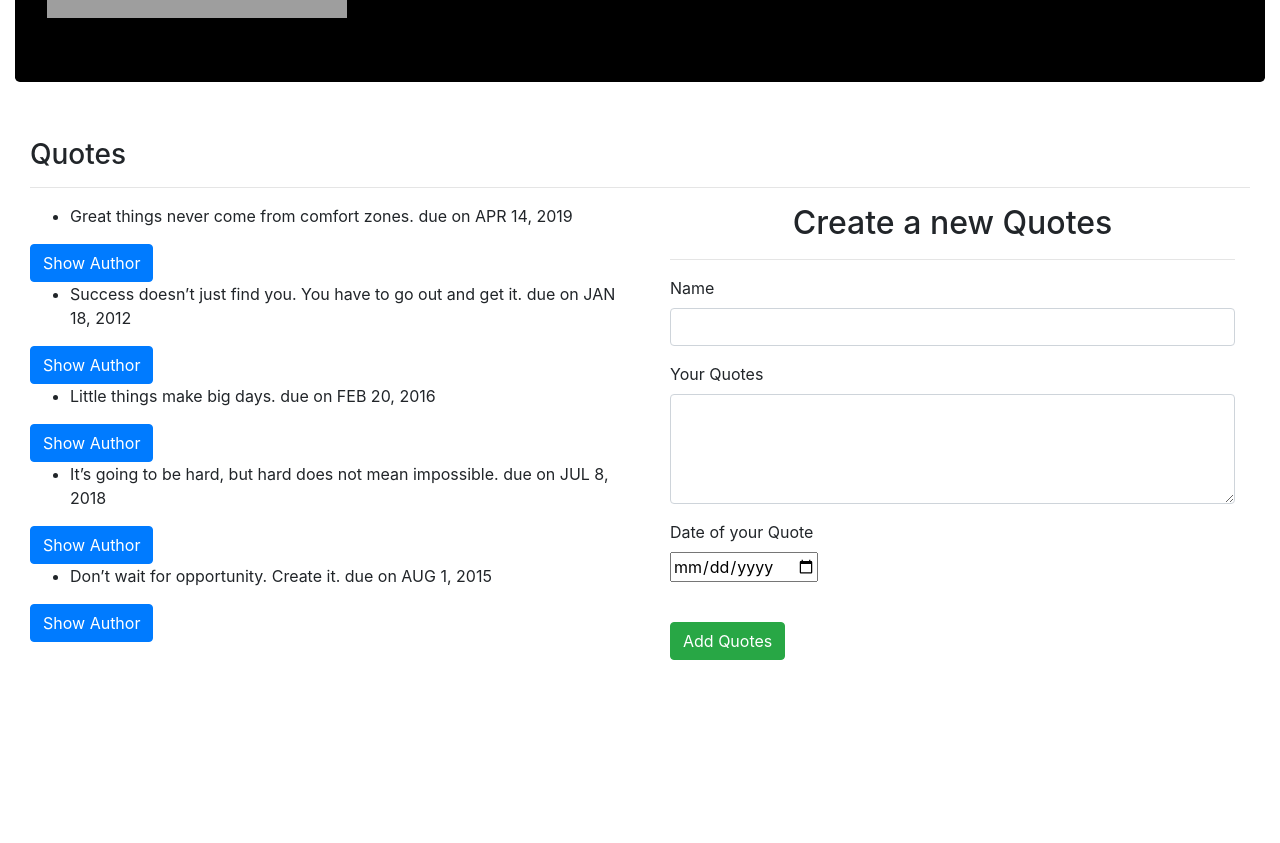
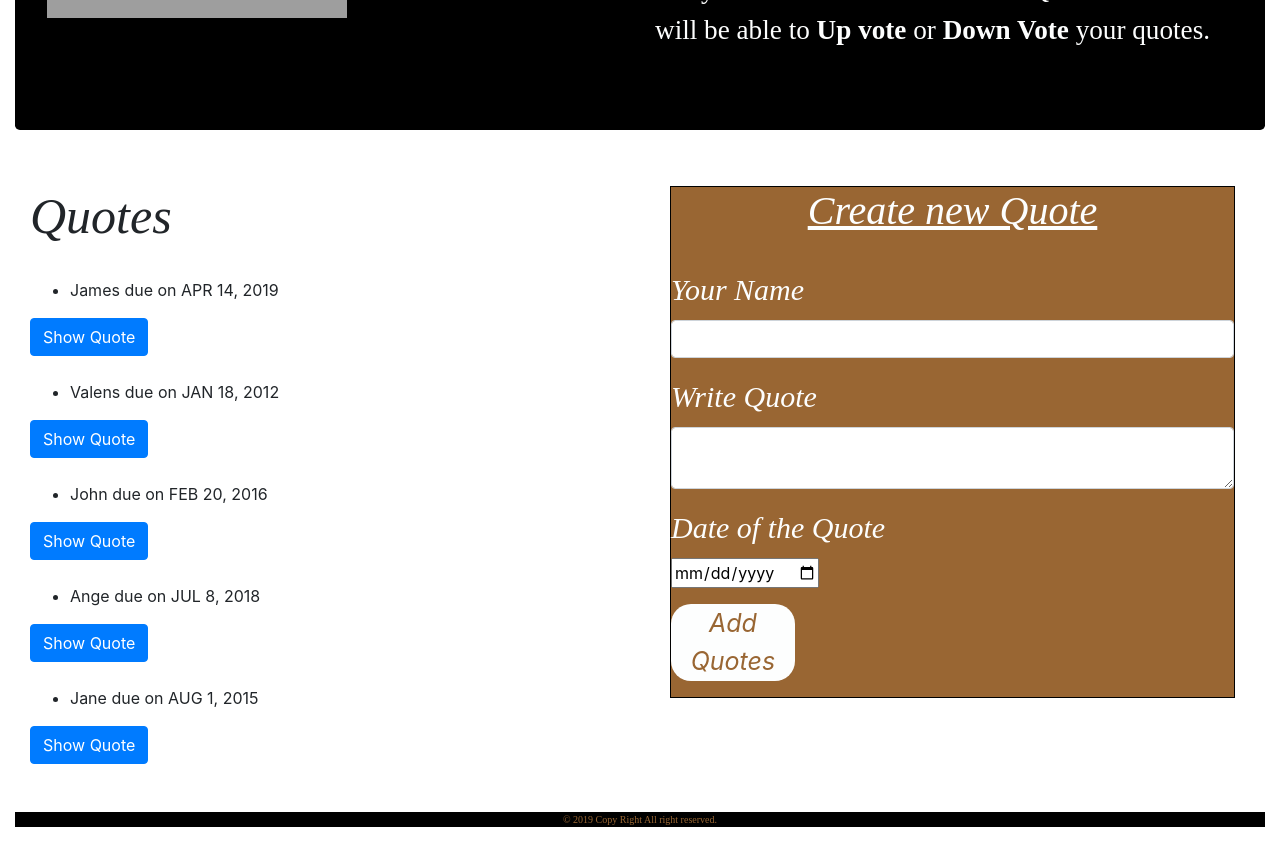
Before and after one commit to finaclemence15/quotes-app, an Angular app: page / in a window 1280 px wide. Shown: the part 380-1223 px from the top of the page. Before the commit the page ends 1040 px from the top, so only its background shows below. Built offline with nearby package versions, Linux system fonts and the light colour scheme; grey boxes are pictures that could not be loaded; a web font is replaced by a local one.

Commit message:
adding footer

```diff
--- a/src/app/app.component.css
+++ b/src/app/app.component.css
@@ -15,6 +15,14 @@ h1{
 }
 p{
     color: #FDFEFE;
-    font-size: 150%;
-    font-family: 'Play', sans-serif;
+    font-size: 170%;
+    font-family: 'Times New Roman', Times, serif;
 }
+.footer{
+   background-color: black;
+  }
+  #copy{
+    color:#996633;
+    font-size: 10px;
+    text-align: center;
+  }
--- a/src/app/app.component.html
+++ b/src/app/app.component.html
@@ -9,21 +9,20 @@
   </div>
   <div class="col-md-6">
     <br> <br>
-    <h2 id="head2"> Welcome to my site.</h2>
-    <p> <br> This is a website where you can Add your Quotes and you will be able to delete that Quotes</p>
+    <h2 id="head2"> <strong>Welcome to my site</strong></h2>
+    <p> <br> This is a website where you can Add your Quotes and you will be able to delete that Quotes.
+    and others will be able to <strong>Up vote</strong> or <strong>Down Vote</strong> your quotes.</p>
   </div>
 </div>
 </div><br>
-<!-- <div>
-    <h3>Quotes</h3>
-    <hr>
-    <ul>
-        <li *ngFor='let quotes of quote'>
-          {{quotes.name}}
-        </li>
-    </ul>
-  </div> -->
-
 <!-- <router-outlet></router-outlet> -->
 <app-quote1></app-quote1>
+<br>
+<div class="row">
+    <div class="col-md-12">
+      <div class="footer">
+          <p id="copy">&copy; 2019 Copy Right All right reserved.<p>
+      </div>
+    </div>
+  </div>
 </div>
--- a/src/app/quote1-details/quote1-details.component.html
+++ b/src/app/quote1-details/quote1-details.component.html
@@ -1,6 +1,7 @@
 <!-- <p>quote1-details works!</p> -->
-<p>{{quotes.author}}</p>
+<p>Says that "<strong> <em> {{quotes.author}}</em> </strong>"</p>
+<!-- <p>{{quotes.name}}</p> -->
 <p>This Quotes was Published in {{quotes.completeDate|dateCount}} days</p>
-<button (click)= 'quotesDelete(true)' class="btn btn-outline-primary">Delete Quotes</button> <br> <br>
-<button (click)= 'quotesComplete(true)' class="btn btn-success">Up Vote</button>
-<button (click)= 'quotesComplete(true)' class="btn btn-warning">Down Vote</button>
+<button (click)= 'quotesDelete(true)' class="btn btn-outline-primary">Delete Quote</button> <br> <br>
+<!-- <button (click)= 'quotesComplete(true)' class="btn btn-success">Up Vote</button>
+<button (click)= 'quotesComplete(true)' class="btn btn-warning">Down Vote</button> -->
--- a/src/app/quote1-details/quote1-details.component.ts
+++ b/src/app/quote1-details/quote1-details.component.ts
@@ -10,9 +10,9 @@ export class Quote1DetailsComponent implements OnInit {
   @Input() quotes:  Quotes;
   @Output() isComplete = new EventEmitter<boolean>();
 
-  quotesComplete(complete:boolean){
-    this.isComplete.emit(complete);
-  }
+  // quotesComplete(complete:boolean){
+  //   this.isComplete.emit(complete);
+  // }
   quotesDelete(complete:boolean){
     this.isComplete.emit(complete);
   }
--- a/src/app/quote1-form/quote1-form.component.css
+++ b/src/app/quote1-form/quote1-form.component.css
@@ -0,0 +1,26 @@
+.form1{
+    background-color: #996633;
+    border: 1px solid black;
+    color: #FDFEFE;
+
+}
+#l1{
+  font-style: oblique;
+  font-size: 30px;
+  font-family: 'Times New Roman', Times, serif;
+}
+#btn{
+    background-color: #FDFEFE;
+    color: #996633;
+    border: none;
+    width:22%;
+    font-size:25px;
+    border-radius: 20px;
+    font-style: oblique;
+}
+#hd2{
+  font-style: oblique;
+  font-size: 40px;
+  font-family: 'Times New Roman', Times, serif;
+  text-decoration: underline;
+}
--- a/src/app/quote1-form/quote1-form.component.html
+++ b/src/app/quote1-form/quote1-form.component.html
@@ -1,11 +1,11 @@
 <!-- <p>quote1-form works!</p> -->
 <div class="container-fluid">
-        <h2 class="text-center">Create a new Quotes</h2>
-        <hr>
+  <div class="form1">
+        <h2 class="text-center" id="hd2">Create  new Quote</h2>
+        <br>
         <form (ngSubmit)='submitQuotes()' #quoteForm='ngForm'>
             <div class="form-group">
-
-                <label for="name">Name</label>
+                <label for="name" id="l1">Your Name</label>
                 <input type="text" class="form-control" id="name" [(ngModel)]="newQuotes.name" name="name" #name='ngModel' required>
                 <!-- Display {{newQuotes.name}} -->
                 <div [hidden]="name.valid || name.pristine" class="alert alert-danger">
@@ -14,23 +14,33 @@
             </div>
             <div class="form-group">
 
-                <label for="quote">Your Quotes</label>
+                <label for="quote" id="l1">Write Quote</label>
                 <!-- <textarea class="form-control" id="description" rows="4" required></textarea> -->
-                <textarea class="form-control" id="quote" rows="4" [(ngModel)]="newQuotes.quote" name="quote" #quote="ngModel" required></textarea>
+                <textarea class="form-control" id="quote" rows="2" [(ngModel)]="newQuotes.author" name="quote" #quote="ngModel" required></textarea>
                 <div [hidden]="quote.valid || quote.pristine" class="alert alert-danger">
                   <p>Quotes is required</p>
                 </div>
 
             </div>
+
+            <!-- <div class="form-group">
+                <label for="author" id="l1">Author Name</label>
+                <input type="text" class="form-control" id="author" [(ngModel)]="newQuotes.author" name="author" #name='ngModel' required>
+                <div [hidden]="author.valid || author.pristine" class="alert alert-danger">
+                        <p>Author is required</p>
+                      </div>
+            </div> -->
             <div class="form-group">
-                <label for="complete">Date of your Quote</label> <br>
+                <label for="complete" id="l1">Date of the Quote</label> <br>
                 <!-- <input type='date' id="complete" required>  -->
                 <input type='date' id="complete" [(ngModel)]="newQuotes.completeDate" name="completeDate" #completeDate="ngModel" required>
                 <div [hidden]="completeDate.valid || completeDate.pristine" class="alert alert-danger">
                   <p>Date is required</p>
-                </div>
+                </div><br>
 
-            </div> <br>
-            <button type="submit" class="btn btn-success">Add Quotes</button>
+            </div>
+            <button type="submit" id="btn">Add Quotes</button>
+            <div><p></p></div>
         </form>
       </div>
+      </div>
--- a/src/app/quote1-form/quote1-form.component.ts
+++ b/src/app/quote1-form/quote1-form.component.ts
@@ -7,7 +7,7 @@ import { Quotes } from '../quotes';
   styleUrls: ['./quote1-form.component.css']
 })
 export class Quote1FormComponent implements OnInit {
-  newQuotes = new Quotes(0,"","",new Date());
+  newQuotes = new Quotes(0,"","", new Date());
   @Output() addQuotes = new EventEmitter<Quotes>();
 
   submitQuotes(){
--- a/src/app/quote1/quote1.component.css
+++ b/src/app/quote1/quote1.component.css
@@ -0,0 +1,6 @@
+#hd3{
+    font-style: oblique;
+    font-size: 50px;
+    font-family: 'Times New Roman', Times, serif;
+    text-decoration: none;
+}
--- a/src/app/quote1/quote1.component.html
+++ b/src/app/quote1/quote1.component.html
@@ -1,16 +1,18 @@
 <!-- <p>quote1 works!</p> -->
 <div class="container-fluid">
-  <h3>Quotes</h3>
-  <hr>
+  <!-- <div id="form2"> -->
+
+
   <div class="row">
-    <div class="col-md-6">
+    <div class="col-md-6" id="form2">
+        <h3 id="hd3">Quotes</h3> <br>
       <div *ngFor='let quotes of quote; let i = index '>
         <ul>
           <!-- <li> {{quotes.name}} </li> -->
           <!-- <li *ngFor='let quotes of quote'> -->
               <li>{{quotes.name}} due on {{quotes.completeDate|date|uppercase}}</li>
         </ul>
-        <div> <button (click)='toggleDetails(i)' class="btn btn-primary">Show Author</button> </div>
+        <div> <button (click)='toggleDetails(i)' class="btn btn-primary">Show Quote</button> </div> <br>
         <div *ngIf='quotes.showAuthor'>
           <app-quote1-details *ngIf='quotes.showAuthor' [quotes]='quotes' (isComplete)='deleteQuotes($event,i)'></app-quote1-details>
         </div>
@@ -20,4 +22,5 @@
         <app-quote1-form (addQuotes)="addNewQuotes($event)"></app-quote1-form>
       </div>
   </div>
+<!-- </div> -->
 </div>
--- a/src/app/quote1/quote1.component.ts
+++ b/src/app/quote1/quote1.component.ts
@@ -8,31 +8,23 @@ import { Quotes } from '../quotes'
 })
 export class Quote1Component implements OnInit {
   quote:Quotes [] = [
-    new Quotes (1, ' Great things never come from comfort zones.','James',new Date(2019,3,14)),
+    new Quotes ( 1,'Great things never come from comfort zones.','James',new Date(2019,3,14)),
     new Quotes (2,' Success doesn’t just find you. You have to go out and get it.' ,'Valens' ,new Date(2012,0,18)),
     new Quotes (3,' Little things make big days.' ,'John' ,new Date(2016,1,20)),
-    new Quotes (4, '  It’s going to be hard, but hard does not mean impossible.' , 'Ange' ,new Date(2018,6,8)),
+    new Quotes (4, '  It’s going to be hard, but hard does not mean impossible.' , 'Ange',new Date(2018,6,8)),
     new Quotes (5, ' Don’t wait for opportunity. Create it.', 'Jane',new Date(2015,7,1)),
   ];
   toggleDetails(index){
     this.quote[index].showAuthor = !this.quote[index].showAuthor;
   }
-  completeQuotes(isComplete, index){
-    if (isComplete) {
-      this.quote.splice(index,1);
-    }
-  }
-  addNewQuotes(quotes ){
-    let goalLength = this.quote.length;
-    quotes .id = goalLength+1;
-    quotes .completeDate = new Date(quotes .completeDate)
-    this.quote.push(quotes )
-  }
-
-  //
+  // completeQuotes(isComplete, index){
+  //   if (isComplete) {
+  //     this.quote.splice(index,1);
+  //   }
+  // }
   deleteQuotes(isComplete, index){
     if (isComplete) {
-      let toDelete = confirm(`Are you sure you want to delete ${this.quote[index].name}?`)
+      let toDelete = confirm(`Are you sure you want to delete ${this.quote[index].name}' s Quote?`)
 
       if (toDelete){
         this.quote.splice(index,1)
@@ -40,6 +32,12 @@ export class Quote1Component implements OnInit {
     }
   }
 
+  addNewQuotes(quotes ){
+    let quotesLength = this.quote.length;
+    quotes .id = quotesLength+1;
+    quotes .completeDate = new Date(quotes .completeDate)
+    this.quote.push(quotes )
+  }
   constructor() { }
 
   ngOnInit() {
--- a/src/app/quotes.ts
+++ b/src/app/quotes.ts
@@ -5,7 +5,7 @@
 // }
 export class Quotes {
     showAuthor: boolean;
-    constructor(public id: number,public name: string,public author: string,public completeDate: Date){
+    constructor( public id: number, public author: string, public name: string,public completeDate: Date){
       this.showAuthor=false;
     }
   }
```
